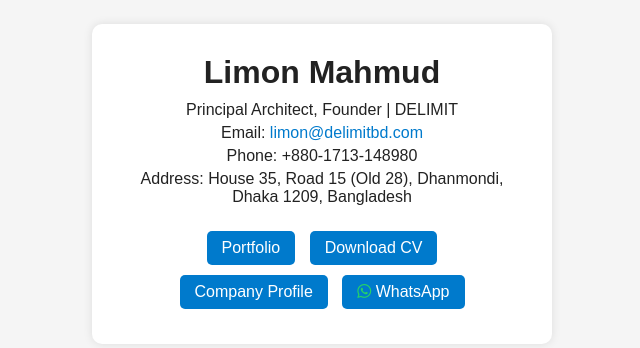
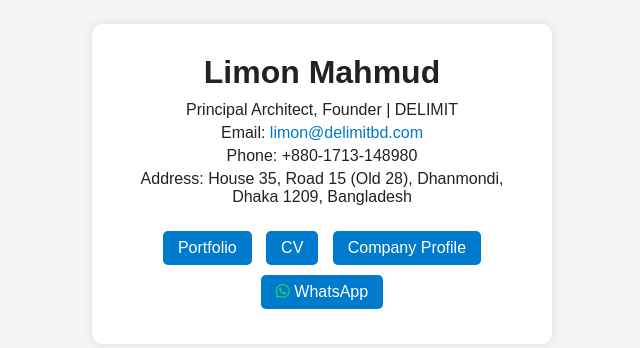
Before and after one commit to limon3497/delimitbd.com, a plain HTML site: page index.html in a window 1280 px wide. Shown: the part 216-564 px from the top of the page, without its empty margins (318-958 px from the left). Drawn offline with Linux system fonts and the light colour scheme.

Commit message:
Update index.html

```diff
--- a/index.html
+++ b/index.html
@@ -51,7 +51,7 @@
     <p>Address: House 35, Road 15 (Old 28), Dhanmondi, Dhaka 1209, Bangladesh</p>
     <div class="buttons">
       <a href="#">Portfolio</a>
-      <a href="CV.pdf" class="btn" target="_blank">Download CV</a>
+      <a href="CV.pdf" class="btn" target="_blank">CV</a>
       <a href="delimit_profile.pdf" class="btn" target="_blank">Company Profile</a>
       <a href="https://wa.me/8801713148980" class="btn" target="_blank">
   <i class="fab fa-whatsapp" style="color: #25D366;"></i> WhatsApp</a>
```
